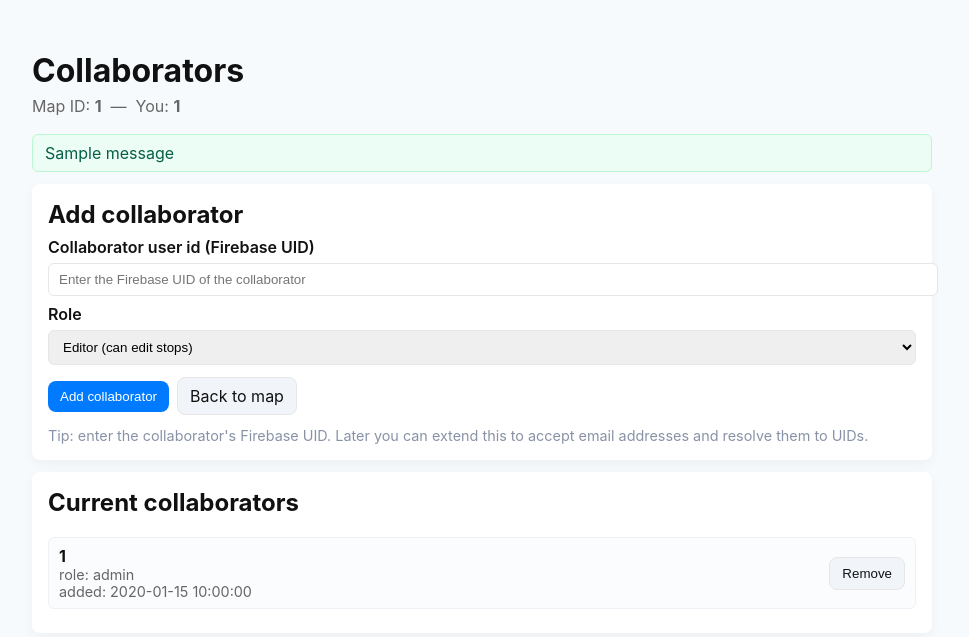
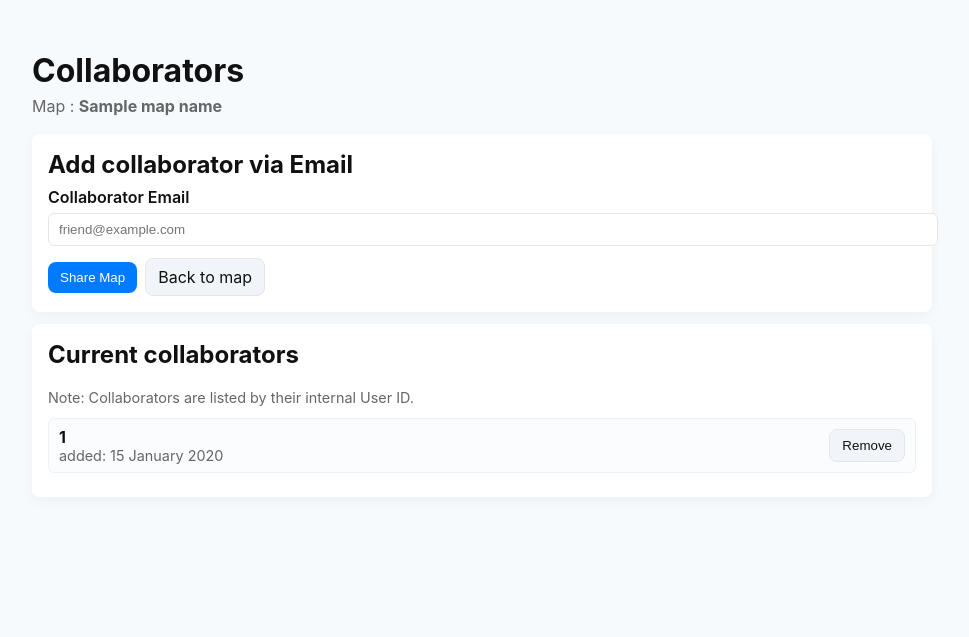
Before and after one commit to sambarnett03/roadtrip_planner, a Flask app: template templates/collaborate.html in a window 1280 px wide. Shown: the top 637 px of the page, without its empty margins (158-1127 px from the left). Run offline with Flask 3, Linux system fonts and the light colour scheme; the template is opened without the code that fills it: most values are stand-ins (such as "Sample title", 1, 10 or a date in 2020); one stand-in notice (Sample message) is shown.

Commit message:
replaced UID with email for sharing and UI in general

```diff
--- a/app.py
+++ b/app.py
@@ -6,6 +6,7 @@ import base64
 import datetime
 from functools import wraps
 import csv
+import datetime
 
 from Utility.plotting_functions import *
 from Utility.html_edits import *
@@ -137,6 +138,47 @@ def create_app():
             })
 
 
+    @app.route('/share_map', methods=['POST'])
+    @login_required
+    def share_map():
+        """
+        Looks up a user by email and adds them as a collaborator.
+        """
+        email = request.form.get('email')
+        map_id = request.form.get('map_id')
+
+        if not email or not map_id:
+            flash("Email and Map ID are required.", "error")
+            return redirect(url_for('open_map', map_id=map_id))
+
+        # Check ownership (Security Check)
+        db = app.db
+        uid = session.get('uid')
+        map_ref = db.collection("users").document(uid).collection("maps").document(map_id)
+        doc = map_ref.get()
+
+        if not doc.exists:
+             flash("Map not found or you are not the owner.", "error")
+             return redirect(url_for('roadtrips'))
+
+        try:
+            # 1. Look up the user by email using Firebase Admin
+            user = fb_auth.get_user_by_email(email)
+            target_uid = user.uid
+
+            # 2. Add this UID to your Firestore document using existing helper
+            add_collaborator_to_map(uid, map_id, target_uid)
+
+            flash(f"Successfully shared with {email}!", "success")
+        except fb_auth.UserNotFoundError:
+            flash(f"No user found with email {email}. Ask them to sign up first!", "error")
+        except Exception as e:
+            app.logger.error(f"Sharing failed: {e}")
+            flash("An error occurred while sharing.", "error")
+
+        return redirect(url_for('open_map', map_id=map_id))
+
+
     @app.route('/collaborate', methods=['GET', 'POST'])
     @login_required
     def collaborate():
@@ -170,19 +212,20 @@ def create_app():
             return redirect(url_for('roadtrips'))
 
         map_data = map_doc.to_dict() or {}
+        print(map_data['name'])
         # Only the owner should be allowed to add collaborators via this simple UI.
         owner_uid = map_data.get('owner') or uid
         if request.method == 'POST':
             # Only owner can add collaborators in this simple flow
             if uid != owner_uid:
                 flash("Only the map owner may add collaborators.", "error")
-                return redirect(url_for('collaborate', map_id=map_id))
+                return redirect(url_for('collaborate', map_id=map_id, map_name=map_data['name']))
 
             collab_uid = (request.form.get('collab_uid') or '').strip()
             role = (request.form.get('role') or 'editor').strip()
             if not collab_uid:
                 flash("Please enter a collaborator user id.", "error")
-                return redirect(url_for('collaborate', map_id=map_id))
+                return redirect(url_for('collaborate', map_id=map_id, map_name=map_data['name']))
 
             try:
                 add_collaborator_to_map(owner_uid, map_id, collab_uid, role=role)
@@ -191,16 +234,38 @@ def create_app():
                 app.logger.exception("Failed to add collaborator: %s", e)
                 flash("Failed to add collaborator (check server logs).", "error")
 
-            return redirect(url_for('collaborate', map_id=map_id))
+            return redirect(url_for('collaborate', map_id=map_id, map_name=map_data['name']))
 
         # For GET: render current collaborators
         collaborators = map_data.get('collaborators') or {}
-        # collaborators is a dict keyed by uid -> { role, added_at, by }
+
+        # --- NEW CODE: Fetch Emails for these UIDs ---
+        email_map = {}
+        if collaborators:
+            try:
+                # 1. Create a list of identifiers for batch lookup
+                uids_to_fetch = [fb_auth.UidIdentifier(uid) for uid in collaborators.keys()]
+
+                # 2. Fetch all users in one API call
+                result = fb_auth.get_users(uids_to_fetch)
+
+                # 3. Create a dictionary: { uid: email }
+                for user_rec in result.users:
+                    email_map[user_rec.uid] = user_rec.email
+            except Exception as e:
+                app.logger.error(f"Error fetching collaborator emails: {e}")
+        # ---------------------------------------------
+
+        created_at = map_data['created_at']
+        created_at = datetime.datetime.fromisoformat(f'{created_at}')
         return render_template('collaborate.html',
                                map_id=map_id,
                                user_id=uid,
                                owner_id=owner_uid,
-                               collaborators=collaborators)
+                               collaborators=collaborators,
+                               map_name=map_data['name'],
+                               created_at=created_at,
+                               email_map=email_map) # Pass the map to the template
 
 
     @app.route('/collaborators/remove', methods=['POST'])
@@ -792,7 +857,7 @@ def create_app():
                 owned_roadmaps.append({
                     "id": d.id,
                     "name": name,
-                    "created_at": created_str,
+                    "created_at": datetime.datetime.fromisoformat(created_str),
                     "filename": filename,
                     "owner": uid
                 })
@@ -818,12 +883,16 @@ def create_app():
                 created_str = created.isoformat() if hasattr(created, 'isoformat') else str(created)
                 filename = data.get('filename')
 
+
+                owner_email = fb_auth.get_user(uid).email
+
                 shared_roadmaps.append({
                     "id": d.id,
                     "name": name,
-                    "created_at": created_str,
+                    "created_at": datetime.datetime.fromisoformat(created_str),
                     "filename": filename,
-                    "owner": owner_id
+                    "owner": owner_id,
+                    "owner_email": owner_email
                 })
         except Exception as e:
             app.logger.exception("Error listing shared roadmaps: %s", e)
@@ -966,4 +1035,4 @@ def create_app():
 
 if __name__ == '__main__':
     application = create_app()
-    application.run(host='0.0.0.0', port=5000, debug=True)
+    application.run(host='0.0.0.0', port=5001, debug=True)
--- a/templates/add_marker.html
+++ b/templates/add_marker.html
@@ -145,9 +145,8 @@
       <label for="name">Place Name*</label>
       <input type="text" id="name" name="name" required>
 
-      <label for="desc">Description</label>
-      <textarea id="desc" name="desc" rows="3" required></textarea>
-
+      <label for="desc">Description (optional)</label>
+      <textarea id="desc" name="desc" rows="3"></textarea>
 
       <div class="radio-group">
         <span class="title">Colour of pin</span>
--- a/templates/collaborate.html
+++ b/templates/collaborate.html
@@ -1,4 +1,3 @@
-<!-- templates/collaborate.html -->
 <!doctype html>
 <html lang="en">
 <head>
@@ -12,7 +11,7 @@
     .meta { color:#666; margin-bottom: 18px; }
     .panel { background:white; padding:16px; border-radius:8px; box-shadow: 0 4px 12px rgba(10,10,10,0.04); margin-bottom:12px; }
     label { display:block; margin-bottom:6px; font-weight:600; }
-    input[type="text"], select { width:100%; padding:8px 10px; border:1px solid #e6e6e6; border-radius:6px; }
+    input[type="text"], input[type="email"], select { width:100%; padding:8px 10px; border:1px solid #e6e6e6; border-radius:6px; }
     .row { display:flex; gap:8px; align-items:center; margin-top:8px; }
     .btn { padding:8px 12px; background:#007BFF; color:white; border-radius:8px; text-decoration:none; border:none; cursor:pointer; }
     .btn.secondary { background:#f1f5f9; color:#111; border: 1px solid #e6e6e6; }
@@ -30,53 +29,42 @@
   <div class="container">
     <h1>Collaborators</h1>
     <div class="meta">
-      Map ID: <strong>{{ map_id }}</strong> &nbsp;—&nbsp;
-      You: <strong>{{ user_id }}</strong>
+      Map : <strong> {{ map_name }} </strong>
       {% if owner_id and owner_id != user_id %} (owner: {{ owner_id }}){% endif %}
     </div>
 
-    {% with messages = get_flashed_messages(with_categories=true) %}
-      {% if messages %}
-        {% for category, msg in messages %}
-          <div class="flash {{ 'success' if category=='success' else 'error' }}">{{ msg }}</div>
-        {% endfor %}
-      {% endif %}
-    {% endwith %}
 
     <div class="panel" aria-labelledby="add-collab-heading">
-      <h2 id="add-collab-heading" style="margin-top:0; margin-bottom:8px;">Add collaborator</h2>
-      <form method="post" action="{{ url_for('collaborate', map_id=map_id) }}">
-        <label for="collab_uid">Collaborator user id (Firebase UID)</label>
-        <input id="collab_uid" name="collab_uid" placeholder="Enter the Firebase UID of the collaborator" type="text" required />
-        <label for="role" style="margin-top:8px;">Role</label>
-        <select id="role" name="role">
-          <option value="editor" selected>Editor (can edit stops)</option>
-          <option value="viewer">Viewer (read-only)</option>
-        </select>
+      <h2 id="add-collab-heading" style="margin-top:0; margin-bottom:8px;">Add collaborator via Email</h2>
+
+      <form method="post" action="{{ url_for('share_map') }}">
+        <input type="hidden" name="map_id" value="{{ map_id }}">
+
+        <label for="email">Collaborator Email</label>
+        <input id="email" name="email" placeholder="friend@example.com" type="email" required />
 
         <div class="row" style="margin-top:12px;">
-          <button class="btn" type="submit">Add collaborator</button>
+          <button class="btn" type="submit">Share Map</button>
           <a class="btn secondary" href="{{ url_for('open_map', map_id=map_id) }}" style="text-decoration:none;">Back to map</a>
         </div>
       </form>
 
-      <div style="margin-top:12px;" class="muted">
-        Tip: enter the collaborator's Firebase UID. Later you can extend this to accept email addresses and resolve them to UIDs.
-      </div>
     </div>
 
     <div class="panel">
       <h2 style="margin-top:0;">Current collaborators</h2>
+      <p class="small" style="margin-bottom:12px;">Note: Collaborators are listed by their internal User ID.</p>
 
       <div class="collab-list" id="collab-list">
         {% if collaborators %}
           {% for c_uid, meta in collaborators.items() %}
             <div class="collab-item" data-collab-uid="{{ c_uid }}">
               <div>
-                <div><strong>{{ c_uid }}</strong></div>
-                <div class="small">role: {{ meta.get('role', 'editor') }}{% if meta.get('by') %} — added by {{ meta.get('by') }}{% endif %}</div>
+                <div>
+                  <strong>{{ email_map.get(c_uid, c_uid) }}</strong>
+                </div>
                 {% if meta.get('added_at') %}
-                  <div class="small">added: {{ meta.get('added_at') }}</div>
+                  <div class="small">added: {{ created_at.strftime('%d %B %Y') }}</div>
                 {% endif %}
               </div>
 
@@ -84,8 +72,7 @@
                 {% if user_id == owner_id and c_uid != owner_id %}
                   <button type="button" class="btn secondary remove-btn" onclick="removeCollaborator('{{ map_id }}','{{ c_uid }}', this)">Remove</button>
                 {% else %}
-                  <!-- show nothing (or could show a disabled button) -->
-                {% endif %}
+                  {% endif %}
               </div>
             </div>
           {% endfor %}
--- a/templates/roadtrips.html
+++ b/templates/roadtrips.html
@@ -69,7 +69,7 @@
             {% for r in owned_roadtrips %}
             <tr>
               <td>{{ r.name }}</td>
-              <td class="small">{{ r.created_at }}</td>
+              <td class="small">{{ r.created_at.strftime('%d %B %Y') }}</td>
               <td>
                 <a href="{{ url_for('open_map', map_id=r.id) }}">Open</a>
                 &nbsp;|&nbsp;
@@ -107,8 +107,8 @@
             {% for s in shared_roadtrips %}
             <tr>
               <td>{{ s.name }}</td>
-              <td class="shared-owner">{{ s.owner }}</td>
-              <td class="small">{{ s.created_at }}</td>
+              <td class="shared-owner">{{ s.owner_email }}</td>
+              <td class="small">{{ s.created_at.strftime('%d %B %Y') }}</td>
               <td>
                 <a href="{{ url_for('open_map_shared', owner_id=s.owner, map_id=s.id) }}">Open</a>
                 &nbsp;|&nbsp;
```
Also changed, not shown: templates/stops_table.html (+6 -6 lines).
